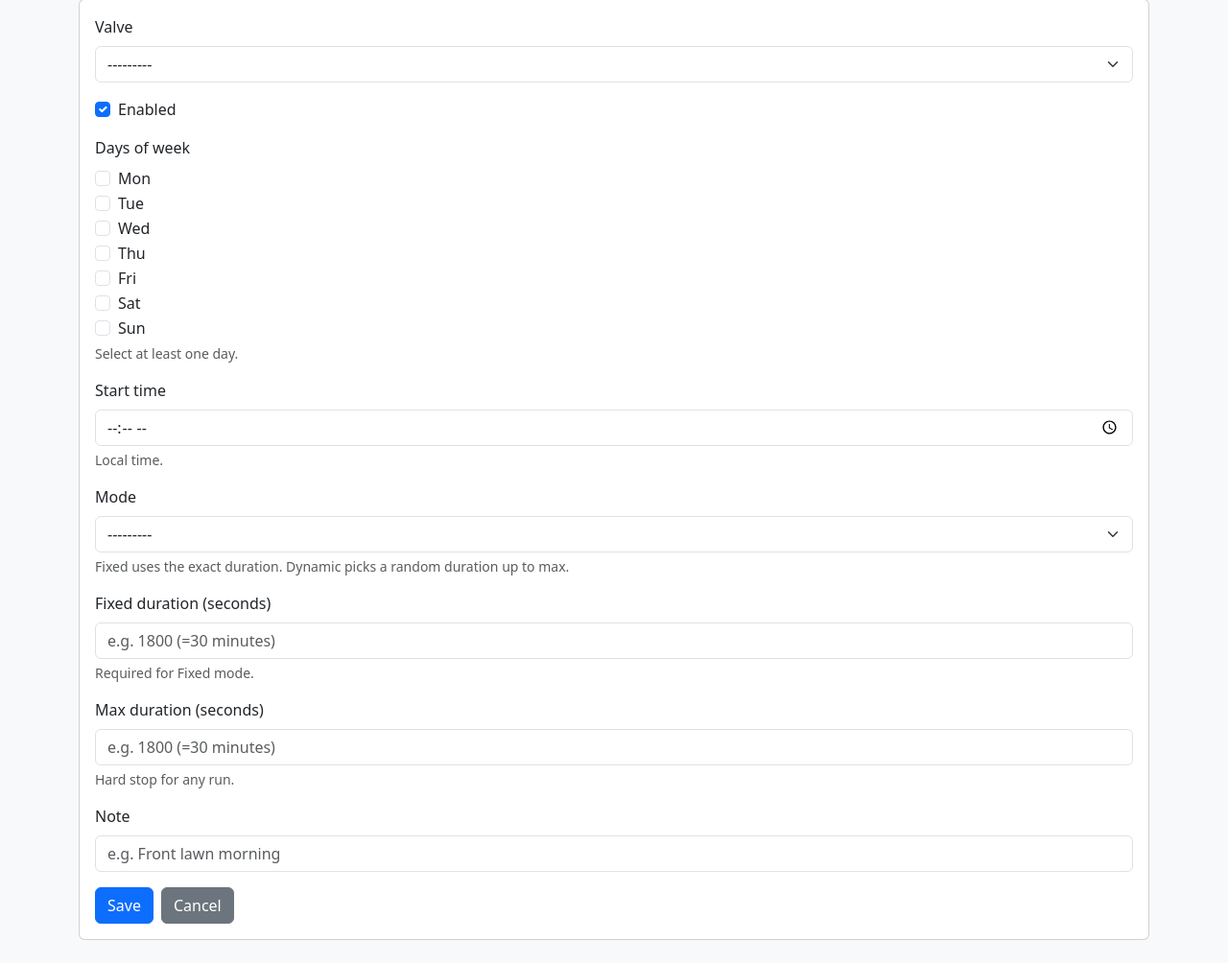
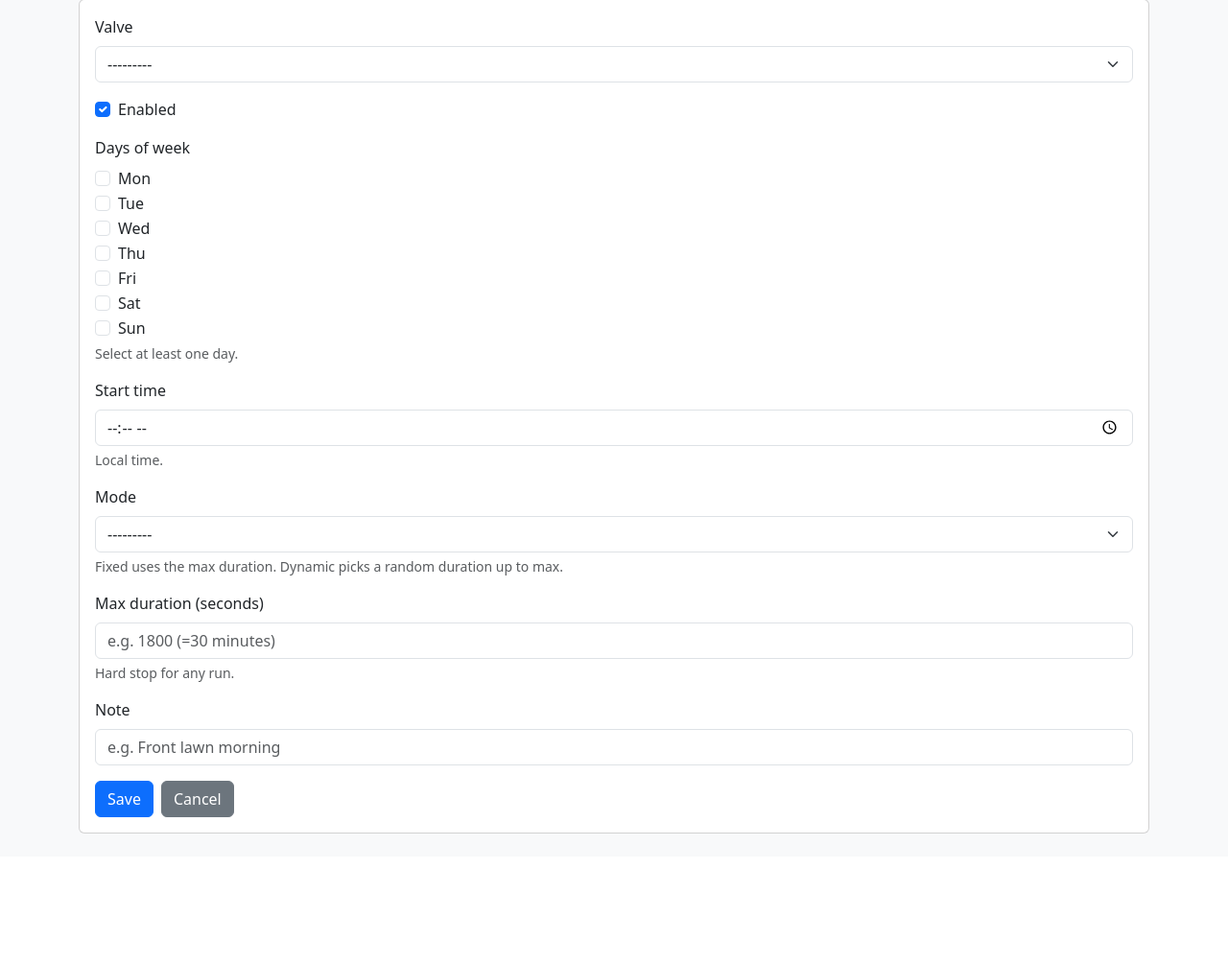
Before and after one commit to cafawo/rainwise, a Django app: page /schedule/new/ in a window 1280 px wide. Shown: the part 131-1135 px from the top of the page at 96% size. After the commit the page ends 1000 px from the top, so only its background shows below. Run offline with Django 4.2, Linux system fonts and the light colour scheme; the visitor is signed in with stand-in values (Sample User, id 1); data that the repository does not hold is empty.

Commit message:
Remove fixed duration field from ScheduleRule; update related forms, views, and tests to use max duration instead

```diff
--- a/apps/irrigation/admin.py
+++ b/apps/irrigation/admin.py
@@ -35,7 +35,6 @@ class ScheduleRuleAdmin(admin.ModelAdmin):
         "enabled",
         "start_time",
         "mode",
-        "fixed_duration_seconds",
         "max_duration_seconds",
     )
     list_filter = ("enabled", "mode")
--- a/apps/irrigation/forms.py
+++ b/apps/irrigation/forms.py
@@ -37,7 +37,6 @@ class ScheduleRuleForm(forms.ModelForm):
             "days_of_week",
             "start_time",
             "mode",
-            "fixed_duration_seconds",
             "max_duration_seconds",
             "note",
         ]
@@ -62,9 +61,6 @@ class ScheduleRuleForm(forms.ModelForm):
         )
         self.fields["start_time"].help_text = "Local time."
         self.fields["mode"].widget.attrs.update({"class": "form-select"})
-        self.fields["fixed_duration_seconds"].widget.attrs.update(
-            {"class": "form-control", "placeholder": "e.g. 1800 (=30 minutes)"}
-        )
         self.fields["max_duration_seconds"].widget.attrs.update(
             {"class": "form-control", "placeholder": "e.g. 1800 (=30 minutes)"}
         )
@@ -73,9 +69,8 @@ class ScheduleRuleForm(forms.ModelForm):
         )
         self.fields["days_of_week"].help_text = "Select at least one day."
         self.fields["mode"].help_text = (
-            "Fixed uses the exact duration. Dynamic picks a random duration up to max."
+            "Fixed uses the max duration. Dynamic picks a random duration up to max."
         )
-        self.fields["fixed_duration_seconds"].help_text = "Required for Fixed mode."
         self.fields["max_duration_seconds"].help_text = "Hard stop for any run."
 
     def clean(self) -> dict:
--- a/apps/irrigation/management/commands/controller.py
+++ b/apps/irrigation/management/commands/controller.py
@@ -127,7 +127,7 @@ class Command(BaseCommand):
                 continue
 
             if rule.mode == ScheduleRule.MODE_FIXED:
-                optimal_duration = rule.fixed_duration_seconds or rule.max_duration_seconds
+                optimal_duration = rule.max_duration_seconds
             else:
                 max_duration = max(60, rule.max_duration_seconds)
                 optimal_duration = random.randint(60, max_duration)
--- a/apps/irrigation/models.py
+++ b/apps/irrigation/models.py
@@ -3,7 +3,6 @@ from __future__ import annotations
 import os
 
 from django.conf import settings
-from django.core.exceptions import ValidationError
 from django.core.validators import MaxValueValidator, MinValueValidator
 from django.db import models
 
@@ -86,18 +85,10 @@ class ScheduleRule(models.Model):
     days_of_week_mask = models.PositiveIntegerField(default=0)
     start_time = models.TimeField()
     mode = models.CharField(max_length=10, choices=MODE_CHOICES)
-    fixed_duration_seconds = models.PositiveIntegerField(null=True, blank=True)
     max_duration_seconds = models.PositiveIntegerField(
         validators=[MinValueValidator(60)]
     )
     note = models.CharField(max_length=255, blank=True)
-
-    def clean(self) -> None:
-        super().clean()
-        if self.mode == self.MODE_FIXED and not self.fixed_duration_seconds:
-            raise ValidationError("Fixed duration is required for FIXED mode.")
-        if self.mode == self.MODE_DYNAMIC and self.fixed_duration_seconds:
-            raise ValidationError("Fixed duration should be empty for DYNAMIC mode.")
 
     def uses_weekday(self, weekday: int) -> bool:
         return bool(self.days_of_week_mask & (1 << weekday))
--- a/apps/irrigation/views.py
+++ b/apps/irrigation/views.py
@@ -235,7 +235,7 @@ class RainwiseLoginView(LoginView):
 
 def _rule_title(rule: ScheduleRule) -> str:
     if rule.mode == ScheduleRule.MODE_FIXED:
-        minutes = int((rule.fixed_duration_seconds or 0) / 60)
+        minutes = int(rule.max_duration_seconds / 60)
         return f"{rule.valve.name} (Fixed {minutes}m)"
     minutes = int(rule.max_duration_seconds / 60)
     return f"{rule.valve.name} (Dynamic max {minutes}m)"
@@ -355,7 +355,7 @@ def valve_status(request: HttpRequest) -> JsonResponse:
 def trigger_run_now(request: HttpRequest, rule_id: int) -> HttpResponse:
     rule = get_object_or_404(ScheduleRule, pk=rule_id)
     now = timezone.now()
-    optimal_duration = rule.fixed_duration_seconds
+    optimal_duration = rule.max_duration_seconds
     if rule.mode == ScheduleRule.MODE_DYNAMIC:
         optimal_duration = random.randint(60, rule.max_duration_seconds)
 
--- a/templates/irrigation/schedule_form.html
+++ b/templates/irrigation/schedule_form.html
@@ -72,17 +72,6 @@
       </div>
 
       <div class="mb-3">
-        <label class="form-label" for="{{ form.fixed_duration_seconds.id_for_label }}">Fixed duration (seconds)</label>
-        {{ form.fixed_duration_seconds }}
-        {% if form.fixed_duration_seconds.help_text %}
-          <div class="form-text">{{ form.fixed_duration_seconds.help_text }}</div>
-        {% endif %}
-        {% if form.fixed_duration_seconds.errors %}
-          <div class="text-danger small">{{ form.fixed_duration_seconds.errors }}</div>
-        {% endif %}
-      </div>
-
-      <div class="mb-3">
         <label class="form-label" for="{{ form.max_duration_seconds.id_for_label }}">Max duration (seconds)</label>
         {{ form.max_duration_seconds }}
         {% if form.max_duration_seconds.help_text %}
```
Also changed, not shown: PLANS.md (+2 -3 lines), apps/irrigation/tests/test_controller.py (+0 -1 lines), apps/irrigation/migrations/0002_remove_schedulerule_fixed_duration_seconds.py (added).
